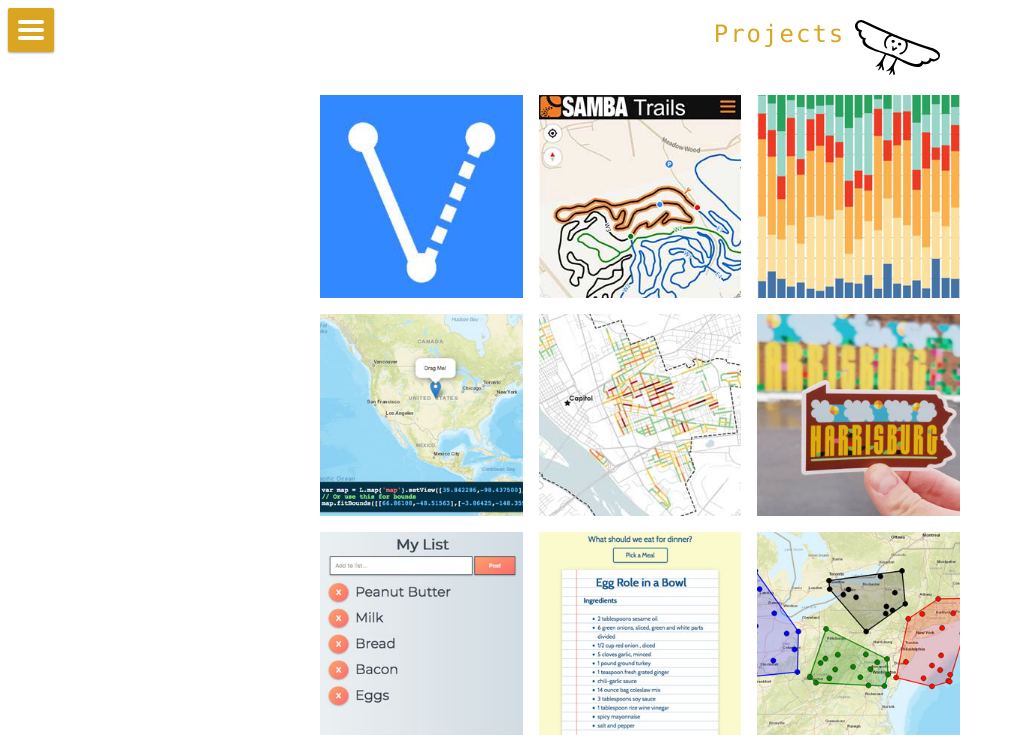
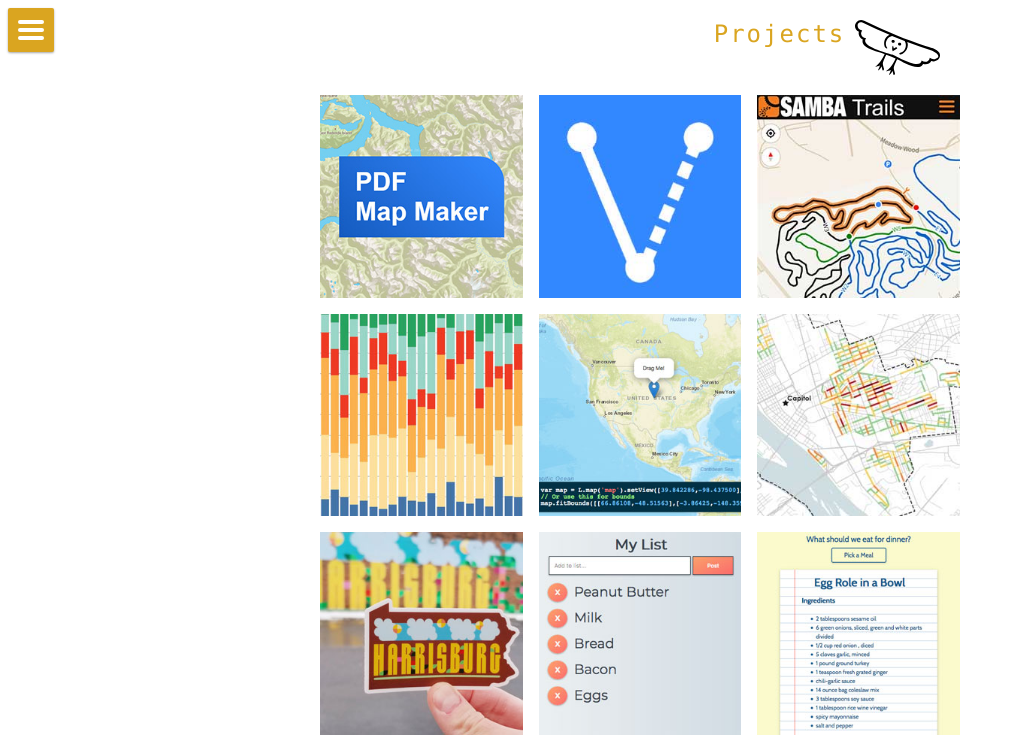
Before and after one commit to SteveCline/me, a plain HTML site: page projects.html in a window 1280 px wide. Shown: the top 748 px of the page, without its empty margins (0-1016 px from the left). Drawn offline with Linux system fonts and the light colour scheme.

Commit message:
Update projects.html

```diff
--- a/projects.html
+++ b/projects.html
@@ -58,6 +58,12 @@
 <header>Projects<img class="bird-logo" src="chirp/img/bird.svg"></header>
 
 <div class="container grid-container">
+	<div class="grid-item">
+		<a href="https://pdfmapmaker.com/" target="_blank">
+			<img src="projects/img/thumbs/pdfmm_thumb.jpg">
+			<div class="grid-item-text">PDF<br>Map Maker</div>
+		</a>
+	</div>
 	<div class="grid-item">
 		<a href="https://vector.rocks" target="_blank">
 			<img src="projects/img/thumbs/thumb_vector.jpg">
```
